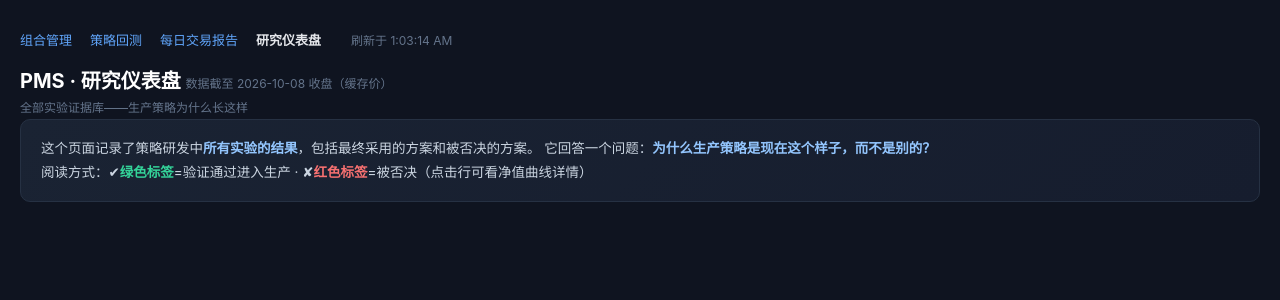
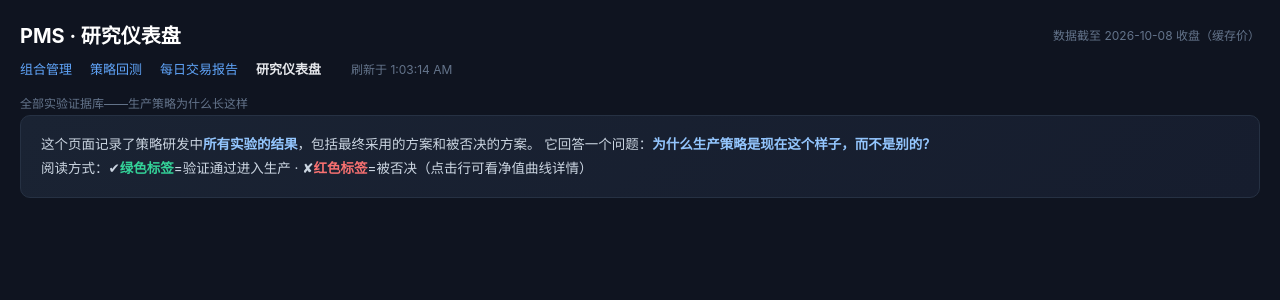
Before and after one commit to idlocus/quantitative_trading_system, a Flask app: page /research/ in a window 1280 px wide. Shown: the top 300 px of the page. Run offline with Flask 3, Linux system fonts and the light colour scheme; parts of the project's set-up code (start-up, migrations or seed data) failed here and were passed over.

Commit message:
修复报告/仪表盘页标题与导航顺序（h1在前nav在后，与PMS一致），仪表盘h1补flex

```diff
--- a/webapp/templates/dashboard_index.html
+++ b/webapp/templates/dashboard_index.html
@@ -7,7 +7,7 @@
 *{box-sizing:border-box;margin:0;padding:0}
 body{font-family:-apple-system,"Segoe UI","Microsoft YaHei",sans-serif;background:#0f1420;color:#e5e7eb;padding:20px}
 .container{max-width:1280px;margin:0 auto}
-h1{font-size:20px;color:#fff}
+h1{font-size:20px;color:#fff;display:flex;justify-content:space-between;align-items:center}
 h1 .sub{font-size:12px;color:#64748b;font-weight:400}
 .nav{margin:10px 0 16px;font-size:13px;display:flex;gap:18px;align-items:center}
 .nav a{color:#60a5fa;text-decoration:none}.nav a:hover{text-decoration:underline}
@@ -32,9 +32,9 @@ a{color:#60a5fa;text-decoration:none}a:hover{text-decoration:underline}
 </head>
 <body>
 <div class="container">
+  <h1>PMS · 研究仪表盘 <span class="sub">数据截至 {{ header_data.as_of }} 收盘（缓存价）</span></h1>
   <div class="nav"><a href="/pms">组合管理</a><a href="/strategy">策略回测</a><a href="/results">每日交易报告</a><b>研究仪表盘</b>
     <span style="color:#64748b;font-size:12px;margin-left:12px">刷新于 <script>document.write(new Date().toLocaleTimeString())</script></span></div>
-  <h1>PMS · 研究仪表盘 <span class="sub">数据截至 {{ header_data.as_of }} 收盘（缓存价）</span></h1>
   <div style="color:#64748b;font-size:12px;margin:4px 0">全部实验证据库——生产策略为什么长这样</div>
 
   <div class="intro">
--- a/webapp/templates/results_index.html
+++ b/webapp/templates/results_index.html
@@ -29,9 +29,9 @@ details summary { cursor: pointer; font-size: 14px; color: #cbd5e1; }
 </head>
 <body>
 <div class="container">
+  <h1>PMS · 每日交易报告 <span class="sub">数据截至 {{ header_data.as_of }} 收盘（缓存价）</span></h1>
   <div class="nav"><a href="/pms">组合管理</a><a href="/strategy">策略回测</a><b>每日交易报告</b><a href="/research">研究仪表盘</a>
     <span style="color:#64748b;font-size:12px;margin-left:12px">刷新于 <script>document.write(new Date().toLocaleTimeString())</script></span></div>
-  <h1>PMS · 每日交易报告 <span class="sub">数据截至 {{ header_data.as_of }} 收盘（缓存价）</span></h1>
   <div style="color:#64748b;font-size:12px;margin:4px 0">每个交易日一份：盘前展望 / 决策依据 / 成交 / 持仓归因 / 收盘点评</div>
 
   <div class="card">
```
